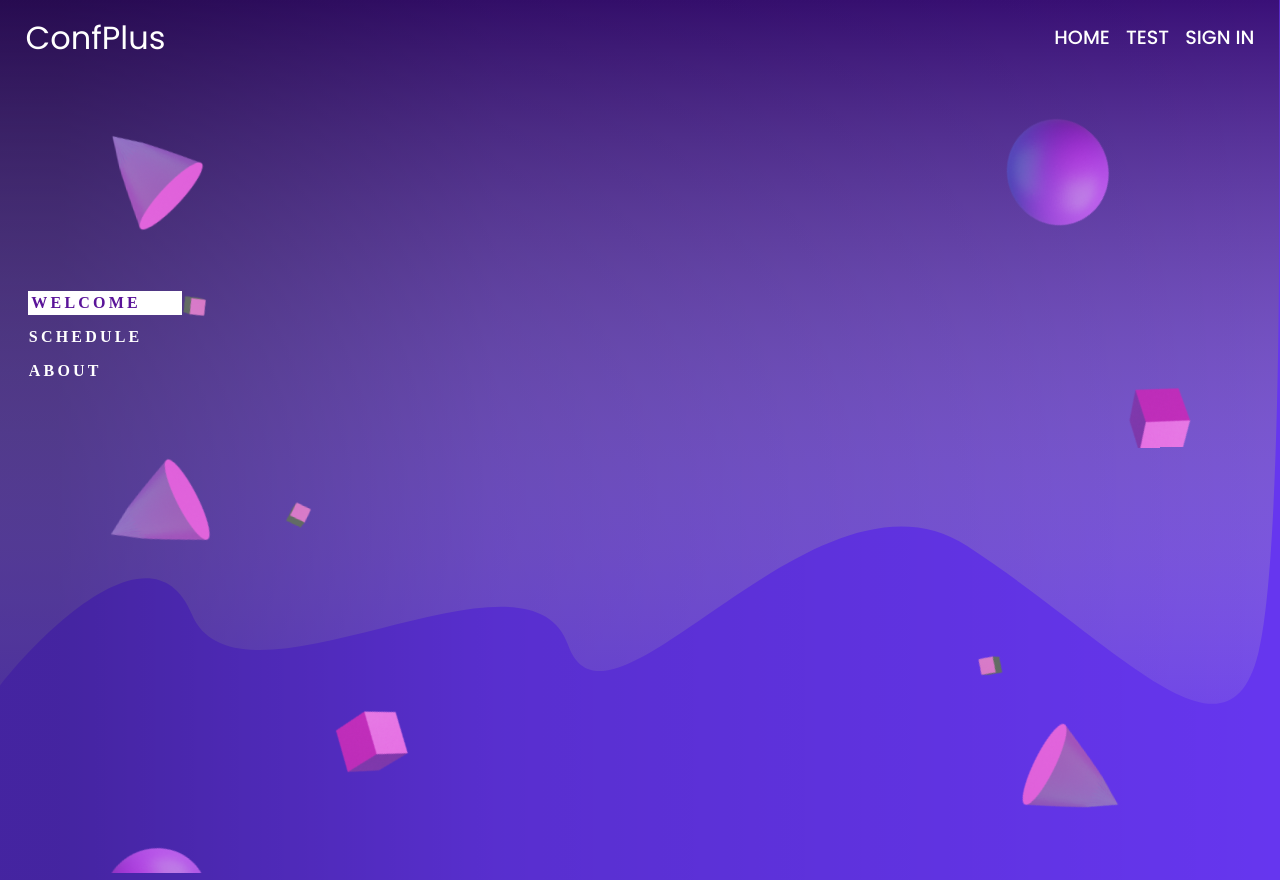
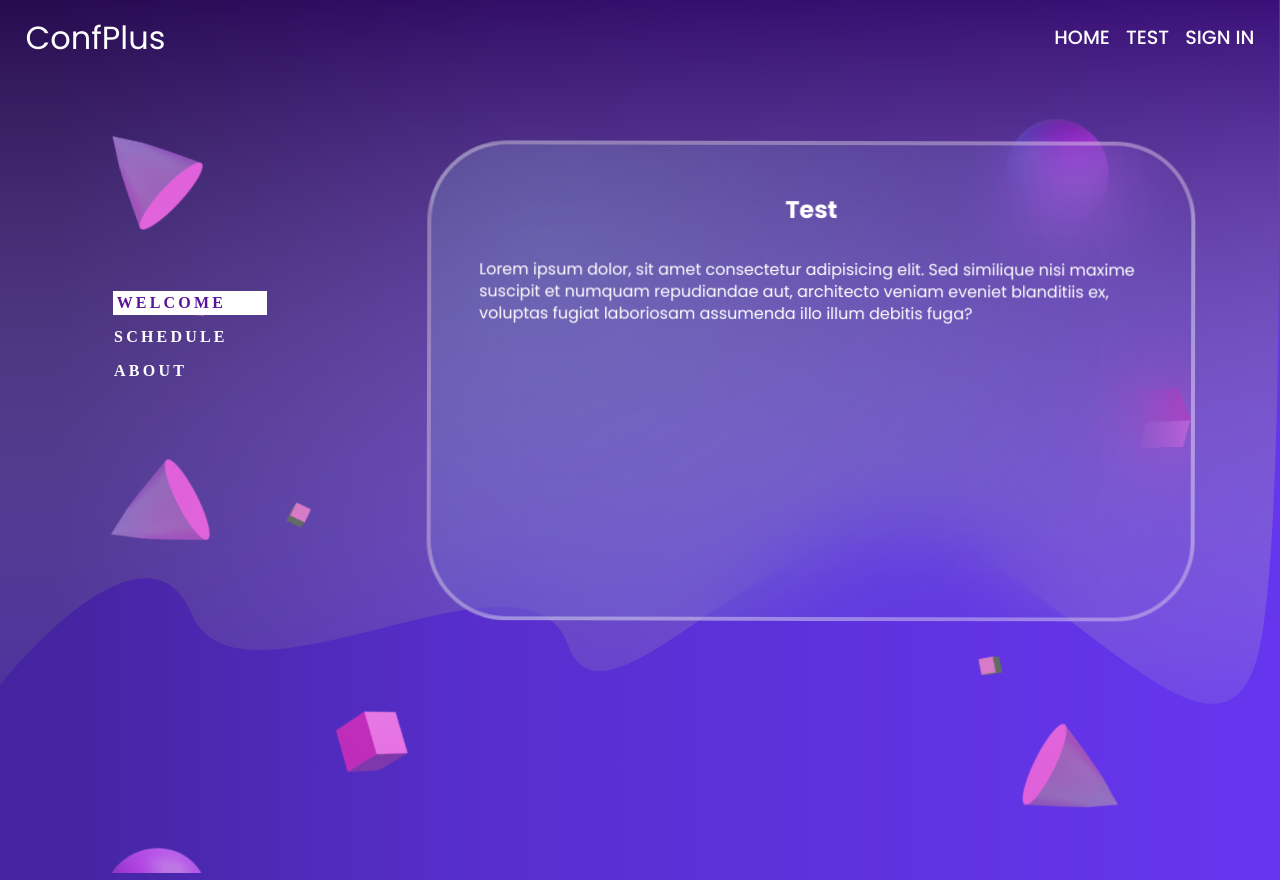
Before and after one commit to ConfPlusDevTeam/confplus-webapp, a Next.js app: page / in a window 1280 px wide. Built offline with nearby package versions, Linux system fonts and the light colour scheme; a web font is replaced by a local one.

Commit message:
feat(HomePage): content container component

```diff
--- a/app/components/ContentContainer/ContentContainer.jsx
+++ b/app/components/ContentContainer/ContentContainer.jsx
@@ -1,6 +1,11 @@
 import React from "react";
 import styles from "./ContentContainer.module.scss";
 
-export default function ContentContainer({ children, title }) {
-  return <div>{children}</div>;
+export default function ContentContainer({ children, variant, title }) {
+  return (
+    <div className={styles.container}>
+      {variant == 1 && <h2 className={styles.title}>{title}</h2>}
+      <div className={styles.content}>{children}</div>
+    </div>
+  );
 }
--- a/app/components/ContentContainer/ContentContainer.module.scss
+++ b/app/components/ContentContainer/ContentContainer.module.scss
@@ -0,0 +1,48 @@
+.container {
+  width: 100%;
+  height: 100%;
+
+  display: inline-flex;
+  flex-direction: column;
+  align-items: center;
+  justify-content: center;
+
+  //   background: url(container.png),
+  //     radial-gradient(
+  //       90.16% 143.01% at 15.32% 21.04%,
+  //       rgba(165, 239, 255, 0.2) 0%,
+  //       rgba(110, 191, 244, 0.0447917) 77.08%,
+  //       rgba(70, 144, 213, 0) 100%
+  //     );
+
+  background: radial-gradient(
+    90.16% 143.01% at 15.32% 21.04%,
+    rgba(165, 239, 255, 0.2) 0%,
+    rgba(110, 191, 244, 0.0447917) 77.08%,
+    rgba(70, 144, 213, 0) 100%
+  );
+  background-blend-mode: overlay, normal;
+  backdrop-filter: blur(40px);
+
+  border-radius: 5rem;
+  transform: rotate(0.12deg);
+
+  border: 0.3rem solid rgba(255, 242, 242, 0.354);
+
+  overflow-x: scroll;
+  overflow-y: hidden;
+  padding: 3rem;
+}
+.title {
+  margin-bottom: 2rem;
+}
+.content {
+  width: 100%;
+  height: 100%;
+  display: flex;
+  flex-direction: row;
+  align-items: start;
+  justify-content: start;
+  margin: auto;
+  flex-wrap: nowrap;
+}
--- a/app/page.jsx
+++ b/app/page.jsx
@@ -2,9 +2,22 @@ import Image from "next/image";
 import { Inter } from "next/font/google";
 import styles from "./page.module.scss";
 import Sidebar from "./components/Sidebar/Sidebar";
+import ContentContainer from "./components/ContentContainer/ContentContainer";
 
 const inter = Inter({ subsets: ["latin"] });
 
 export default function Home() {
-  return <Sidebar />;
+  return (
+    <div className={styles.homeContainer}>
+      <Sidebar />
+      <div className={styles.card}>
+        <ContentContainer variant={1} title="Test">
+          Lorem ipsum dolor, sit amet consectetur adipisicing elit. Sed
+          similique nisi maxime suscipit et numquam repudiandae aut, architecto
+          veniam eveniet blanditiis ex, voluptas fugiat laboriosam assumenda
+          illo illum debitis fuga?
+        </ContentContainer>
+      </div>
+    </div>
+  );
 }
--- a/app/page.module.scss
+++ b/app/page.module.scss
@@ -1,9 +1,14 @@
-// colors
-$background-color: #fff;
+.homeContainer {
+  width: 100%;
+  height: 100%;
+  display: flex;
+  flex-direction: row;
+  justify-content: space-evenly;
+}
 
-//sizes
-$size-xs: 1rem;
-$size-s: 2rem;
-$size-m: 5rem;
-$size-l: 7rem;
-$size-xl: 9rem;
+.card {
+  width: 60%;
+  height: 60%;
+  align-self: start;
+  margin-top: 5%;
+}
```
Also changed, not shown: app/testPage/page.jsx (+8 -1 lines).
